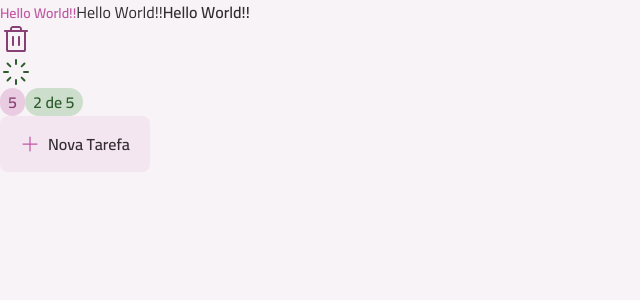
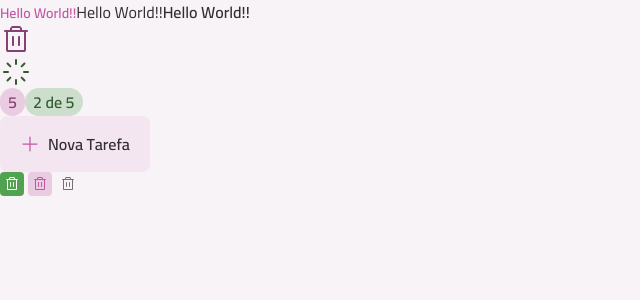
Before and after one commit to ThiagoSCarv/todo-list, a React (Vite) app: page / in a window 1280 px wide. Shown: the top 300 px of the page, without its empty margins (0-640 px from the left). Built offline with nearby package versions, Linux system fonts and the light colour scheme.

Commit message:
feat: adicionando componente ButtonIcon

```diff
--- a/src/App.tsx
+++ b/src/App.tsx
@@ -5,6 +5,7 @@
 import PlusIcon from "./assets/icons/Plus-Regular.svg?react";
 import Button from "./components/button";
 import Badge from "./components/badge";
+import ButtonIcon from "./components/buttonIcon";
 
 function App() {
 	return (
@@ -31,6 +32,12 @@
 			<div>
 				<Button icon={PlusIcon}>Nova Tarefa</Button>
 			</div>
+
+			<div className="flex gap-1">
+				<ButtonIcon icon={TrashIcon} />
+				<ButtonIcon icon={TrashIcon} variant="secondary" />
+				<ButtonIcon icon={TrashIcon} variant="tertiary" />
+			</div>
 		</div>
 	);
 }
--- /dev/null
+++ b/src/components/buttonIcon.tsx
@@ -0,0 +1,68 @@
+import Icon from "./icon";
+import React from "react";
+import { cva, type VariantProps } from "class-variance-authority";
+
+export const buttonIconVariants = cva(
+	"inline-flex items-center justify-center cursor-pointer transition group",
+	{
+		variants: {
+			variant: {
+				primary: "bg-green-base hover:bg-green-dark",
+				secondary: "bg-pink-ligth hover:bg-pink-dark",
+				tertiary: "bg-transparent hover:bg-gray-200",
+			},
+			size: {
+				sm: "w-6 h-6 p-1 rounded",
+			},
+			disabled: {
+				true: "opacity-50 pointer-events-none",
+			},
+		},
+		defaultVariants: {
+			variant: "primary",
+			size: "sm",
+			disabled: false,
+		},
+	},
+);
+
+export const buttonIconIconVariants = cva("transition", {
+	variants: {
+		variant: {
+			primary: "fill-white",
+			secondary: "fill-pink-base group-hover:fill-white",
+			tertiary: "fill-gray-300 group-hover:fill-gray-400",
+		},
+		size: {
+			sm: "w-4 h-4",
+		},
+	},
+	defaultVariants: {
+		variant: "primary",
+		size: "sm",
+	},
+});
+
+interface ButtonIconProps
+	extends VariantProps<typeof buttonIconVariants>,
+		Omit<React.ComponentProps<"button">, "size" | "disabled"> {
+	icon: React.ComponentProps<typeof Icon>["svg"];
+}
+
+export default function ButtonIcon({
+	variant,
+	size,
+	disabled,
+	className,
+	icon,
+	...props
+}: ButtonIconProps) {
+	return (
+		<button
+			className={buttonIconVariants({ variant, size, disabled, className })}
+			{...props}
+		>
+			<Icon svg={icon} className={buttonIconIconVariants({ variant, size })} />
+		</button>
+	);
+}
```
